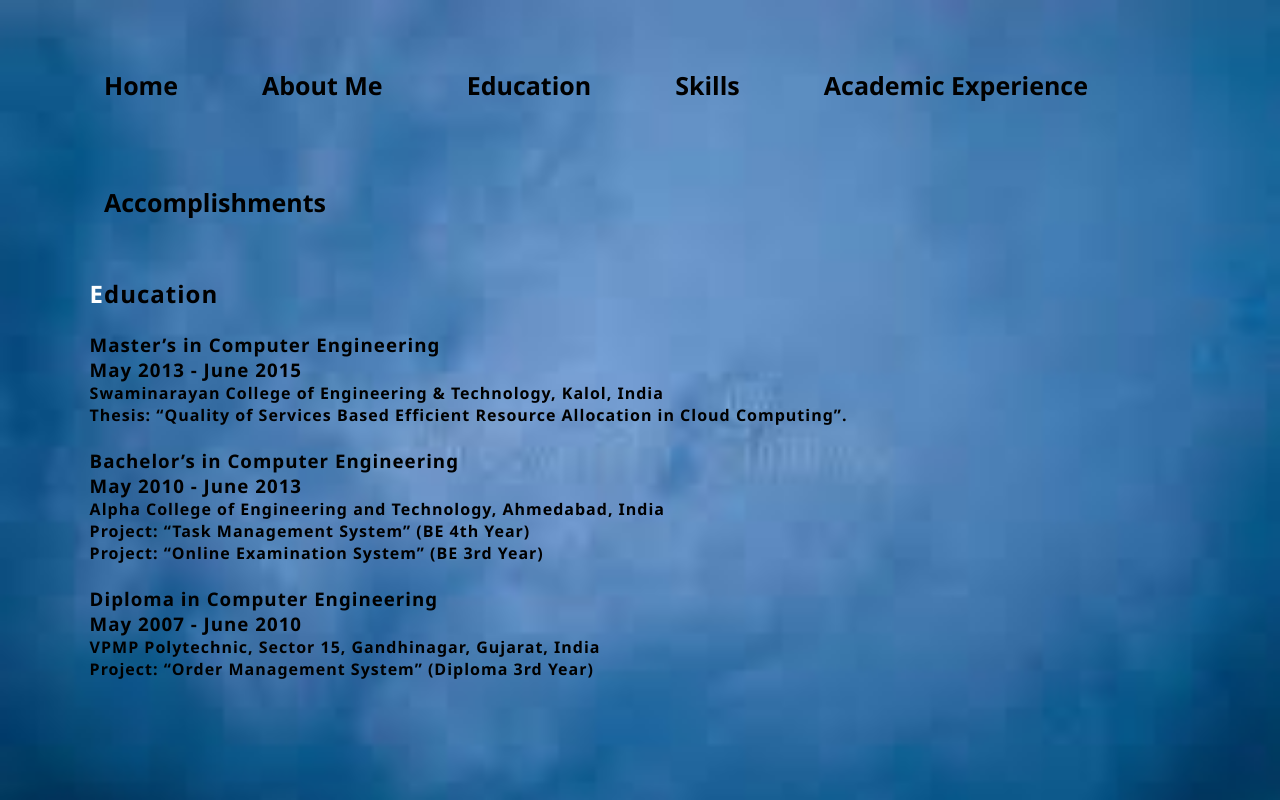
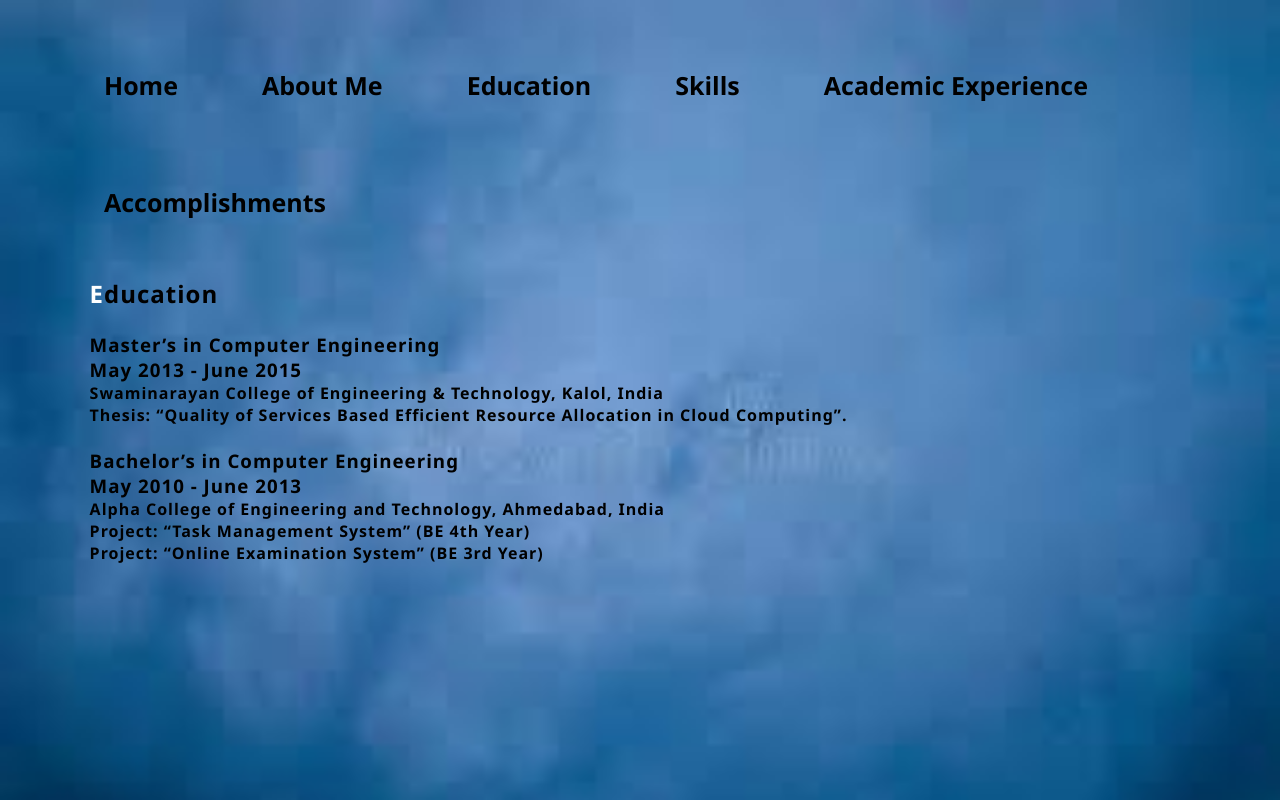
Before and after one commit to Riddhi009/Demo, a plain HTML site: page education.html in a window 1280 px wide. Drawn offline with Linux system fonts and the light colour scheme.

Commit message:
Update education.html

```diff
--- a/education.html
+++ b/education.html
@@ -32,13 +32,7 @@
 					       <br>Project: “Task Management System” (BE 4th Year)
 						   <br>Project: “Online Examination System” (BE 3rd Year)
                         </h4>
-                        <br>
-                        <h3>  Diploma in Computer Engineering
-                             <br> May 2007 - June 2010
-                        </h3>
-                        <h4>  VPMP Polytechnic, Sector 15, Gandhinagar, Gujarat, India
-                            <br>  Project: “Order Management System” (Diploma 3rd Year)
-                         </h4>
+
                 </div>
         </div>
         </body>
```
